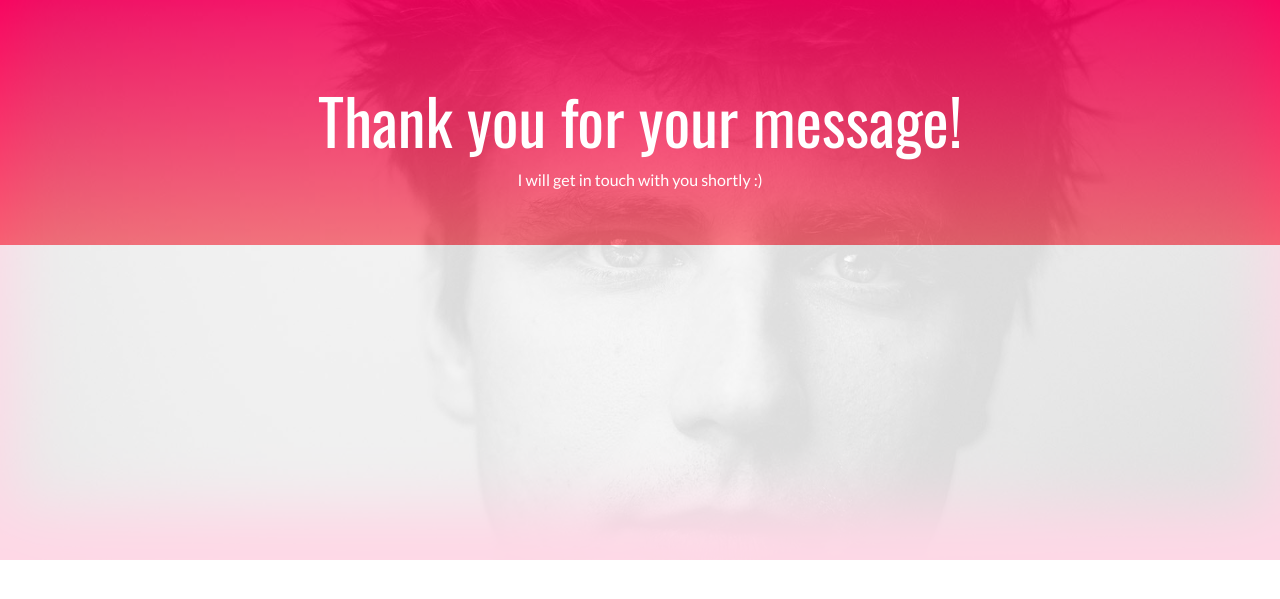
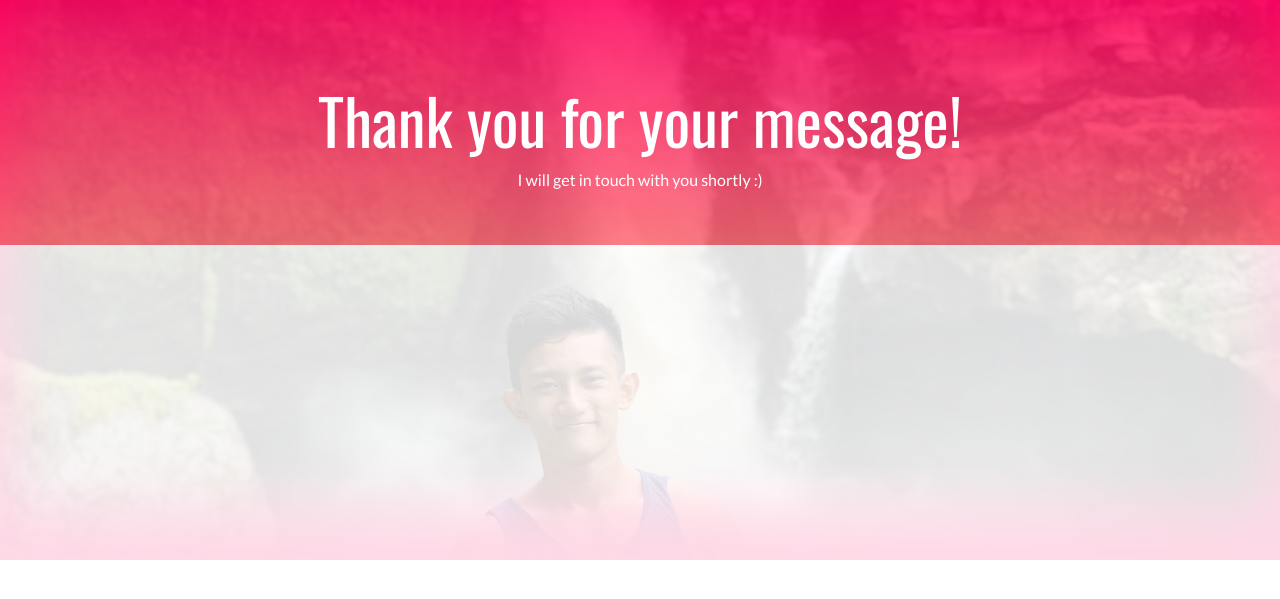
Before and after one commit to tau-bar/portfolio, a Flask app: template templates/thankyou.html in a window 1280 px wide. Shown: the top 599 px of the page. Run offline with Flask 2, Linux system fonts and the light colour scheme; the template is opened without the code that fills it, so the values that code supplies are empty.

Commit message:
updated thankyou

```diff
--- a/templates/thankyou.html
+++ b/templates/thankyou.html
@@ -12,17 +12,17 @@
   <!-- Disable tap highlight on IE -->
   <meta name="msapplication-tap-highlight" content="no">
 
-  <link rel="apple-touch-icon" sizes="180x180" href="./static/assets/apple-icon-180x180.png">
-  <link href="./static/favicon1.ico" type="image/x-icon" rel="icon">
+  <link rel="apple-touch-icon" sizes="180x180" href="./static/assets/apple_logo.png">
+  <link href="./static/assets/images/favicon.png" type="image/x-icon" rel="icon">
 
-  <title>Title page</title>
+  <title>Thank you!</title>
 
 <link href="./static/main.d8e0d294.css" rel="stylesheet"></head>
 
 <body class="">
 
 <!-- Add your content of header -->
-<div class="background-color-layer" style="background-image: url('./static/assets/images/img-01.jpg')"
+<div class="background-color-layer" style="background-image: url('./static/assets/images/me1.jpg')"
 ></div>
 <main class="content-wrapper">
   <header class="white-text-container section-container">
```
